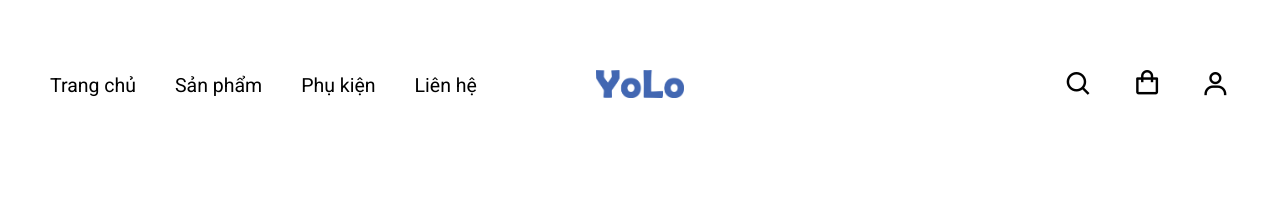
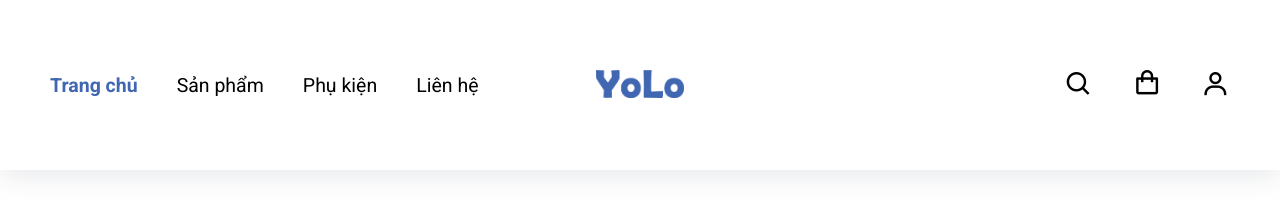
Before and after one commit to TruongDayx2/yolo-ecommerce-ui, a React (Create React App) app: page / in a window 1280 px wide. Shown: the top 220 px of the page. Built offline with nearby package versions, Linux system fonts and the light colour scheme.

Commit message:
header #2: fix & reposive

```diff
--- a/src/components/Header.jsx
+++ b/src/components/Header.jsx
@@ -1,5 +1,6 @@
 import React from "react";
-import { Link } from "react-router-dom";
+import { useEffect, useRef } from "react";
+import { Link, useLocation } from "react-router-dom";
 
 import Logo from "../assets/images/Logo-2.png";
 
@@ -22,8 +23,37 @@ const mainNav = [
     },
 ];
 const Header = () => {
+    const { pathname } = useLocation();
+    const activeNav = mainNav.findIndex((e) => e.path === pathname);
+    //console.log(activeNav)
+
+    const headerRef = useRef(null);
+
+    useEffect(() => {
+        window.addEventListener("scroll", () => {
+            if (
+                document.body.scrollTop > 80 ||
+                document.documentElement.scrollTop > 80
+            ) {
+                headerRef.current.classList.add('shrink');
+            } else {
+                headerRef.current.classList.remove('shrink');
+            }
+        } );
+
+        return () => {
+            window.removeEventListener("scroll",null);
+        };
+    }, []);
+    //console.log(headerRef)
+
+    //Mobile
+    const menuLeft = useRef(null)
+
+    const menuToggle = () => menuLeft.current.classList.toggle('active')
+
     return (
-        <div className="header">
+        <div className="header" ref={headerRef}>
             <div className="container">
                 <div className="header__logo">
                     <Link to="./">
@@ -31,18 +61,22 @@ const Header = () => {
                     </Link>
                 </div>
                 <div className="header__menu">
-                    <div className="header__menu__mobile-toggle">
+                    <div className="header__menu__mobile-toggle" onClick={menuToggle}>
                         <i className="bx bx-menu-alt-left"></i>
                     </div>
-                    <div className="header__menu__left">
-                        <div className="header__menu__left-close">
+                    <div className="header__menu__left" ref={menuLeft}>
+                        <div className="header__menu__left__close" onClick={menuToggle}>
                             <i className="bx bx-chevron-left"></i>
                         </div>
                         {mainNav.map((item, index) => (
                             <div
                                 key={index}
-                                className="header__menu__item header__menu__left__item"
+                                className={`header__menu__item header__menu__left__item ${
+                                    index === activeNav ? "active" : ""
+                                }`}
+                                onClick={menuToggle}
                             >
+                                {/* {console.log(index)} */}
                                 <Link to={item.path}>
                                     <span>{item.display}</span>
                                 </Link>
--- a/src/sass/_base.scss
+++ b/src/sass/_base.scss
@@ -67,6 +67,7 @@ a{
     max-width: 1620px;
     padding: 0 50px;
     margin: auto;
+    height: 1000px;
 
     @include tablet {
         padding: 0 20px;
--- a/src/sass/components/_header.scss
+++ b/src/sass/components/_header.scss
@@ -6,9 +6,18 @@
     width: 100%;
     height: $header-height;
     z-index: 99;
+    box-shadow: $box-shadow;
+    transition: height .3s ease;
+
+
 
     .container{
         height: 100%
+    }
+
+    &.shrink{
+        height: $header-shrink-height;
+        box-shadow: $box-shadow;
     }
 
     &__logo{
@@ -27,16 +36,22 @@
         height: 100%;
         font-size: 1.5rem;
 
-        &__mobile-toggle{
-            display: none;
-        }
+
 
 
         &__item ~ &__item{
             margin-left: 39px;
+
+            @include tablet{
+                margin-left: 20px;
+            }
+
+            @include mobile{
+                margin-left: 14px;
+            }
         }
 
-        &__item:active{
+        &__item.active{
             font-weight: 600;
             color: $main-color;
         }
@@ -58,7 +73,7 @@
             }
 
             @include tablet{
-                margin-left: auto;
+                margin-left: 10px;
             }
 
             @include mobile{
@@ -68,11 +83,59 @@
 
 
         &__left{
-            &-close{
+            &__close{
                 display: none;
+            }
+
+            @include tablet {
+                flex-direction: column;
+                background-color: $main-bg;
+                position: absolute;
+                top: 0;
+                left: 0;
+                width: 100%;
+                height: 100vh;
+                justify-content: flex-start;
+                padding-top: 30px;
+                transform: translateX(-100%);
+                transition:  transform .5s ease;
+
+                &.active{
+                    transform: translateX(0);
+                }
+
+                &__item ~ &__item{
+                    margin-left: unset;
+                    margin-top: 30px;
+                }
+
+                &__close{
+                    display: block;
+                    position: absolute;
+                    left: 20px;
+                    font-size: 2.5rem;
+                }
+            }
+        }
+
+        &__mobile-toggle{
+            display: none;
+
+            @include tablet{
+                display: block;
+                font-size: 2.5rem;
             }
         }
     }
 
+    @include tablet {
+        box-shadow: $box-shadow;
+        height: $header-tablet-height;
+    }
+
+    @include mobile {
+        height: $header-mobile-height;
+    }
+
 
 }
```
